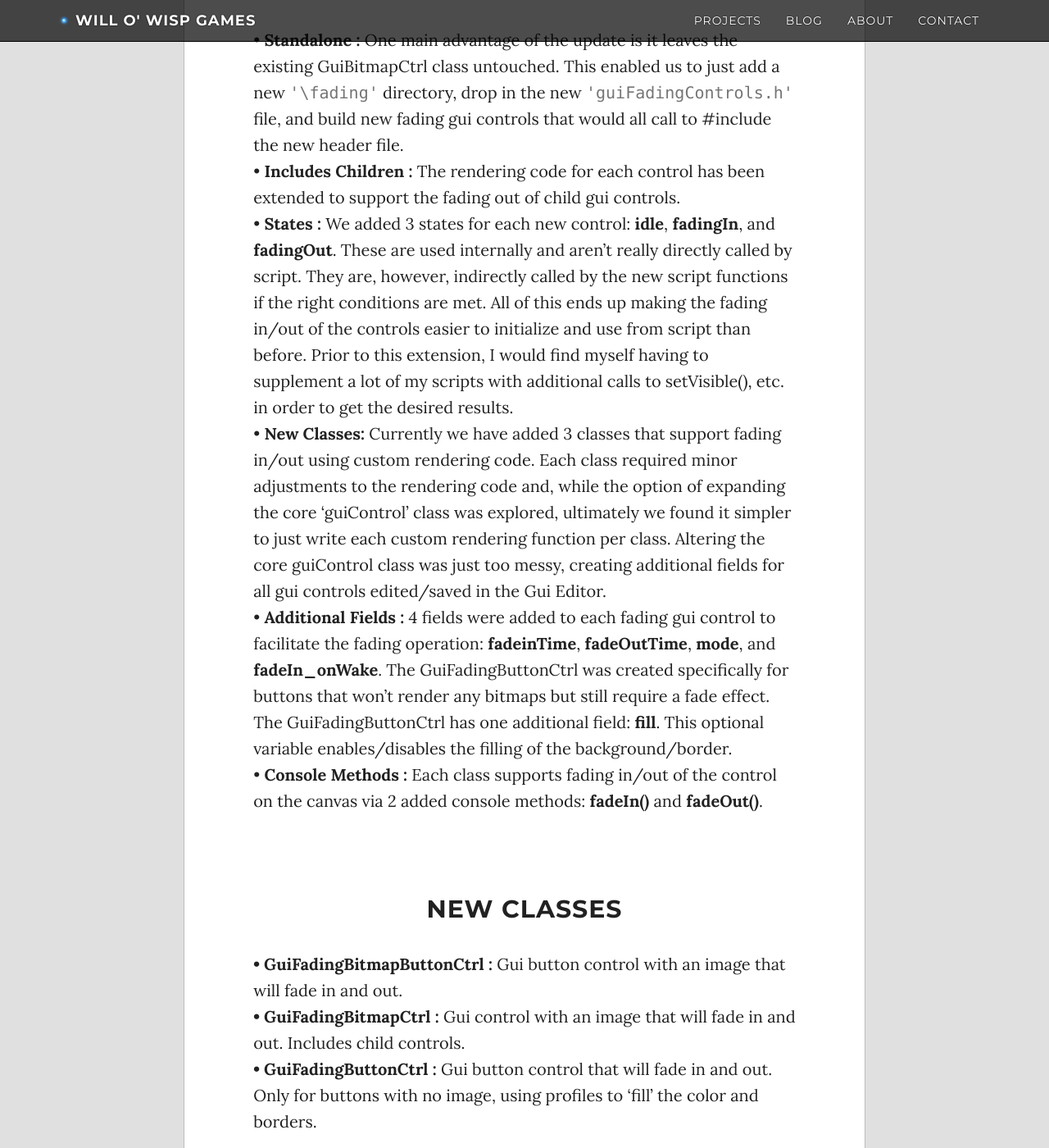
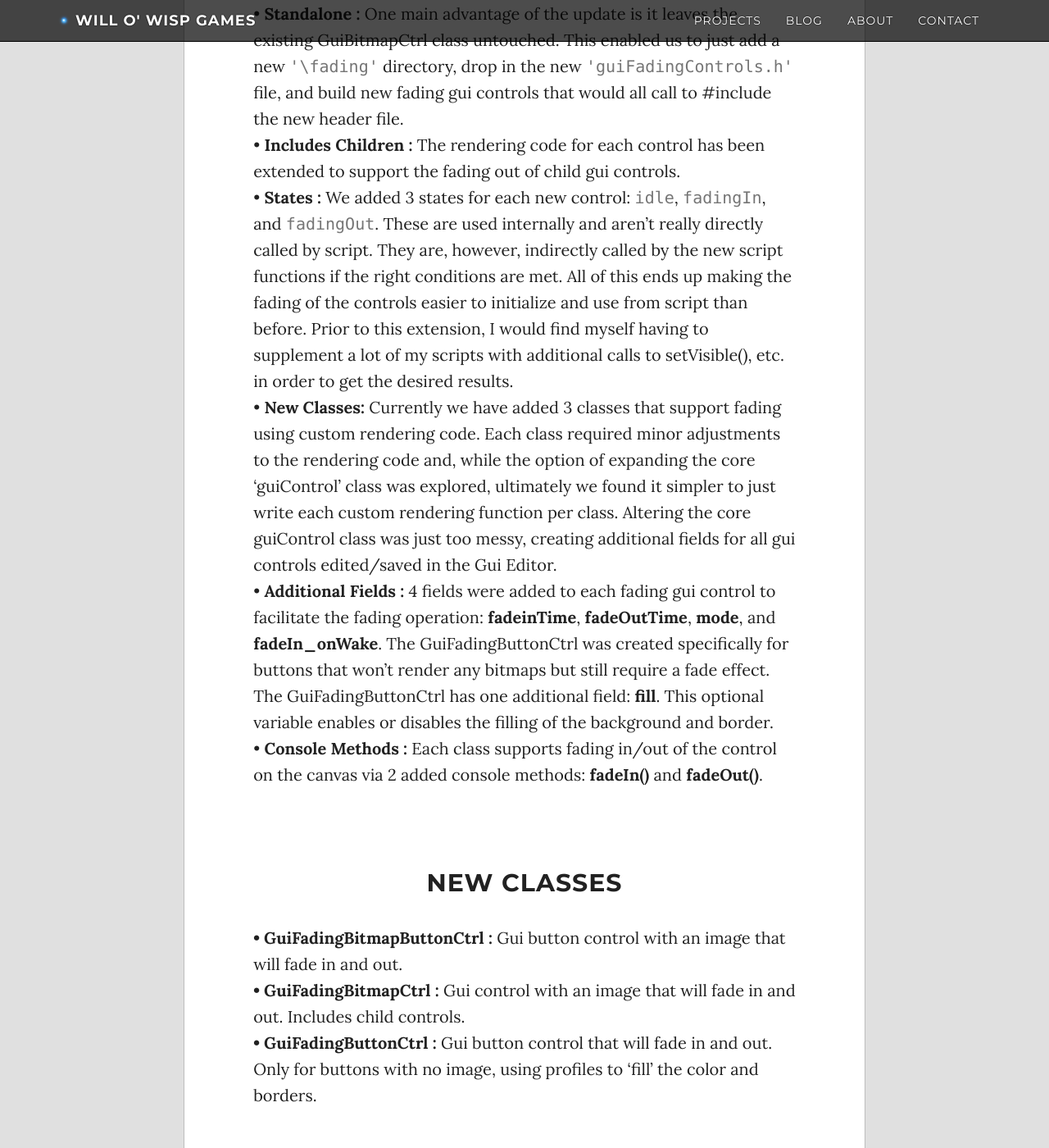
Before and after one commit to WilloWispGames/WilloWispGames.github.io, a Jekyll site: the page built from _posts/2016-10-01-FadingGuiControls.md, in a window 1280 px wide and 1400 px high, scrolled down 1604 px. Shown: the whole window at 82% size. Built offline with Jekyll 4.4.1, drawn with Linux system fonts in a browser that asks for light colours; nearby versions of some CDN libraries; comment, search, counter and statistics services are not loaded; some of the changed text lies outside the part shown.

Commit message:
Update 2016-10-01-FadingGuiControls.md

```diff
--- a/_posts/2016-10-01-FadingGuiControls.md
+++ b/_posts/2016-10-01-FadingGuiControls.md
@@ -15,7 +15,7 @@
 <br>
 [Fading Transparent Bitmap Control](https://www.garagegames.com/community/resources/view/7220)<br>
 <br>
-Although this resource works, we needed support for some other types of gui controls to fade in/out as well. Also any visible child controls would not fade in/out with the parent control. This would lead to things like a background image disappearing but the text inside still being there.<br>
+Although this resource works, we needed support for some other types of gui controls to fade as well. Also any visible child controls would not fade with the parent control. This would lead to things like a background image disappearing but the text inside still being there.<br>
 <br>
 The timing and core fading implementation was good, so we kept that aspect of the resource intact. The <b>wakeTime</b>, <b>fadeinTime</b>, and <b>fadeoutTime</b> fields and usage were left as they were. Just about everything else was replaced. Functions were implemented that internally update the states of the controls and support for child controls was added.
 <br>
@@ -26,9 +26,9 @@
 <h2>Improvements</h2>
 • <b>Standalone :</b> One main advantage of the update is it leaves the existing GuiBitmapCtrl class untouched. This enabled us to just add a new <filepath>'\fading'</filepath> directory, drop in the new <filepath>'guiFadingControls.h'</filepath> file, and build new fading gui controls that would all call to #include the new header file.<br>
 • <b>Includes Children :</b> The rendering code for each control has been extended to support the fading out of child gui controls.<br>
-• <b>States :</b> We added 3 states for each new control: <b>idle</b>, <b>fadingIn</b>, and <b>fadingOut</b>. These are used internally and aren't really directly called by script. They are, however, indirectly called by the new script functions if the right conditions are met. All of this ends up making the fading in/out of the controls easier to initialize and use from script than before. Prior to this extension, I would find myself having to supplement a lot of my scripts with additional calls to setVisible(), etc. in order to get the desired results.<br>
-• <b>New Classes: </b> Currently we have added 3 classes that support fading in/out using custom rendering code. Each class required minor adjustments to the rendering code and, while the option of expanding the core 'guiControl' class was explored, ultimately we found it simpler to just write each custom rendering function per class. Altering the core guiControl class was just too messy, creating additional fields for all gui controls edited/saved in the Gui Editor.<br>
-• <b>Additional Fields :</b> 4 fields were added to each fading gui control to facilitate the fading operation: <b>fadeinTime</b>, <b>fadeOutTime</b>, <b>mode</b>, and <b>fadeIn_onWake</b>. The GuiFadingButtonCtrl was created specifically for buttons that won't render any bitmaps but still require a fade effect. The GuiFadingButtonCtrl has one additional field: <b>fill</b>. This optional variable enables/disables the filling of the background/border.<br>
+• <b>States :</b> We added 3 states for each new control: <filepath>idle</filepath>, <filepath>fadingIn</filepath>, and <filepath>fadingOut</filepath>. These are used internally and aren't really directly called by script. They are, however, indirectly called by the new script functions if the right conditions are met. All of this ends up making the fading of the controls easier to initialize and use from script than before. Prior to this extension, I would find myself having to supplement a lot of my scripts with additional calls to setVisible(), etc. in order to get the desired results.<br>
+• <b>New Classes: </b> Currently we have added 3 classes that support fading using custom rendering code. Each class required minor adjustments to the rendering code and, while the option of expanding the core 'guiControl' class was explored, ultimately we found it simpler to just write each custom rendering function per class. Altering the core guiControl class was just too messy, creating additional fields for all gui controls edited/saved in the Gui Editor.<br>
+• <b>Additional Fields :</b> 4 fields were added to each fading gui control to facilitate the fading operation: <b>fadeinTime</b>, <b>fadeOutTime</b>, <b>mode</b>, and <b>fadeIn_onWake</b>. The GuiFadingButtonCtrl was created specifically for buttons that won't render any bitmaps but still require a fade effect. The GuiFadingButtonCtrl has one additional field: <b>fill</b>. This optional variable enables or disables the filling of the background and border.<br>
 • <b>Console Methods :</b> Each class supports fading in/out of the control on the canvas via 2 added console methods: <b>fadeIn()</b> and <b>fadeOut()</b>.<br>
 <br>
 <br>
```
